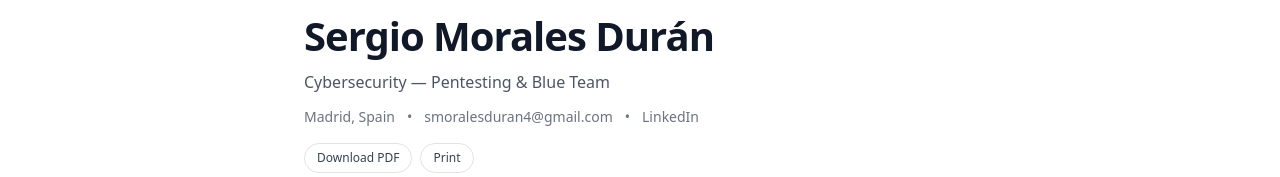
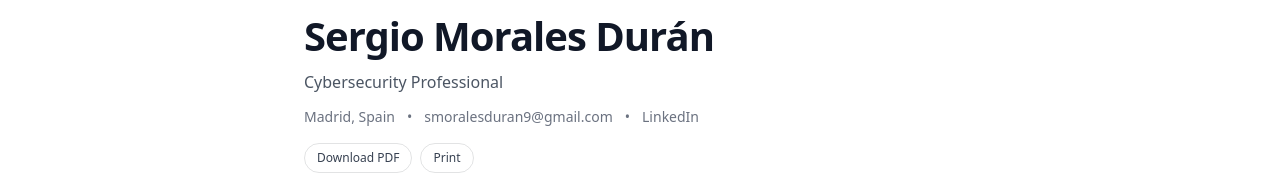
Before and after one commit to sergiomduran/sergiomduran.github.io, a React (Vite) app: page /blog/CVPage in a window 1280 px wide. Shown: the part 147-324 px from the top of the page. Built offline with nearby package versions, Linux system fonts and the light colour scheme.

Commit message:
Update CV in portfolio

```diff
--- a/src/pages/blog/CVPage.jsx
+++ b/src/pages/blog/CVPage.jsx
@@ -3,9 +3,9 @@ import { Helmet } from "react-helmet-async";
 
 const cvData = {
   name: "Sergio Morales Durán",
-  headline: "Cybersecurity — Pentesting & Blue Team",
+  headline: "Cybersecurity Professional",
   location: "Madrid, Spain",
-  email: "smoralesduran4@gmail.com",
+  email: "smoralesduran9@gmail.com",
   linkedin: "https://www.linkedin.com/in/sergio-morales-durán",
   pdfUrl: "/cv/Sergio-Morales-Duran-CV.pdf",
   summary: `Cybersecurity professional with hands-on experience across security operations, system administration, vulnerability assessment, and offensive security. Experienced in monitoring and investigating security events, working with SIEM platforms, administering Linux and virtualized environments, and assessing vulnerabilities across web applications and networks. Strong practical background developed through professional experience, cybersecurity certifications, CTFs, and extensive security labs. Skilled in security monitoring, incident investigation, penetration testing, automation, and scripting with Python and Bash. Currently pursuing a BSc in Cybersecurity Engineering, with a strong focus on continuously developing practical skills and delivering effective security solutions.`,
```
